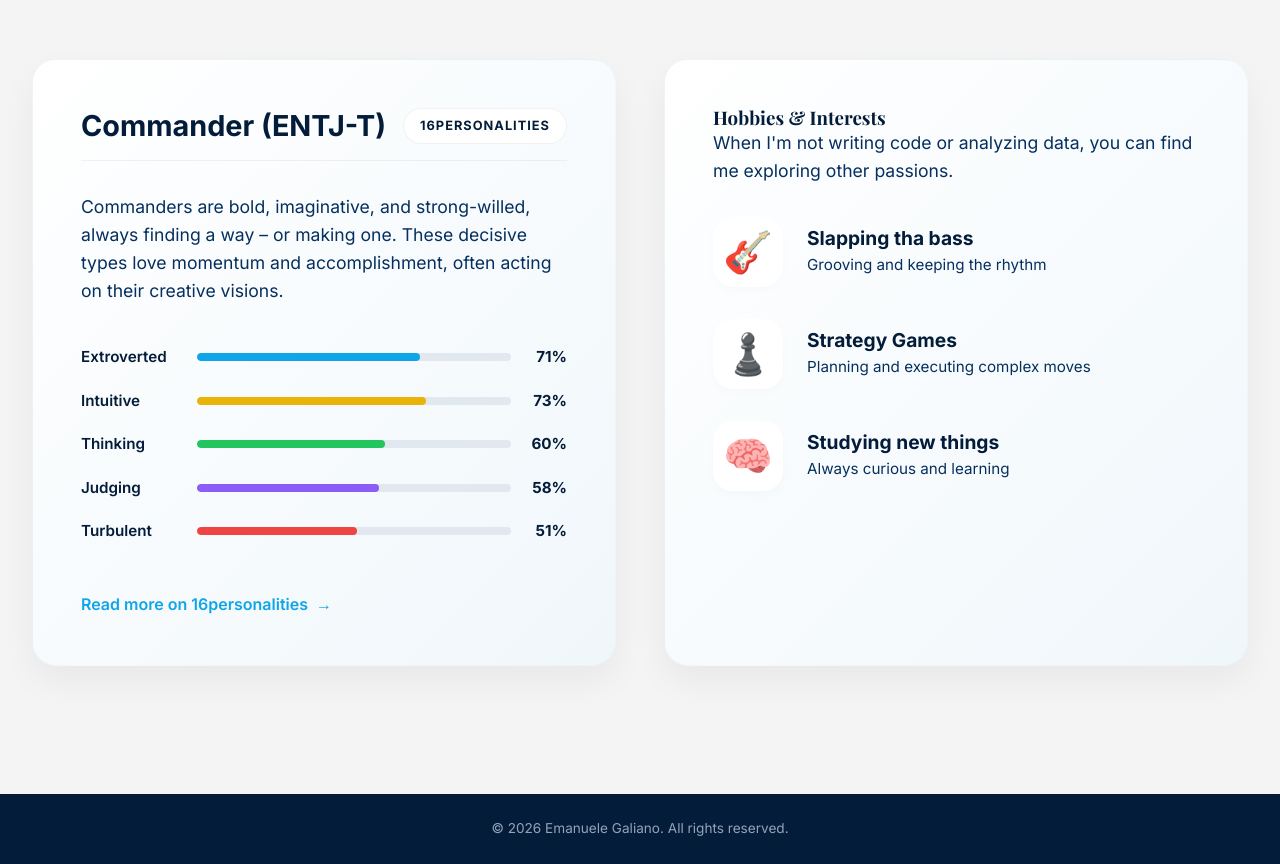
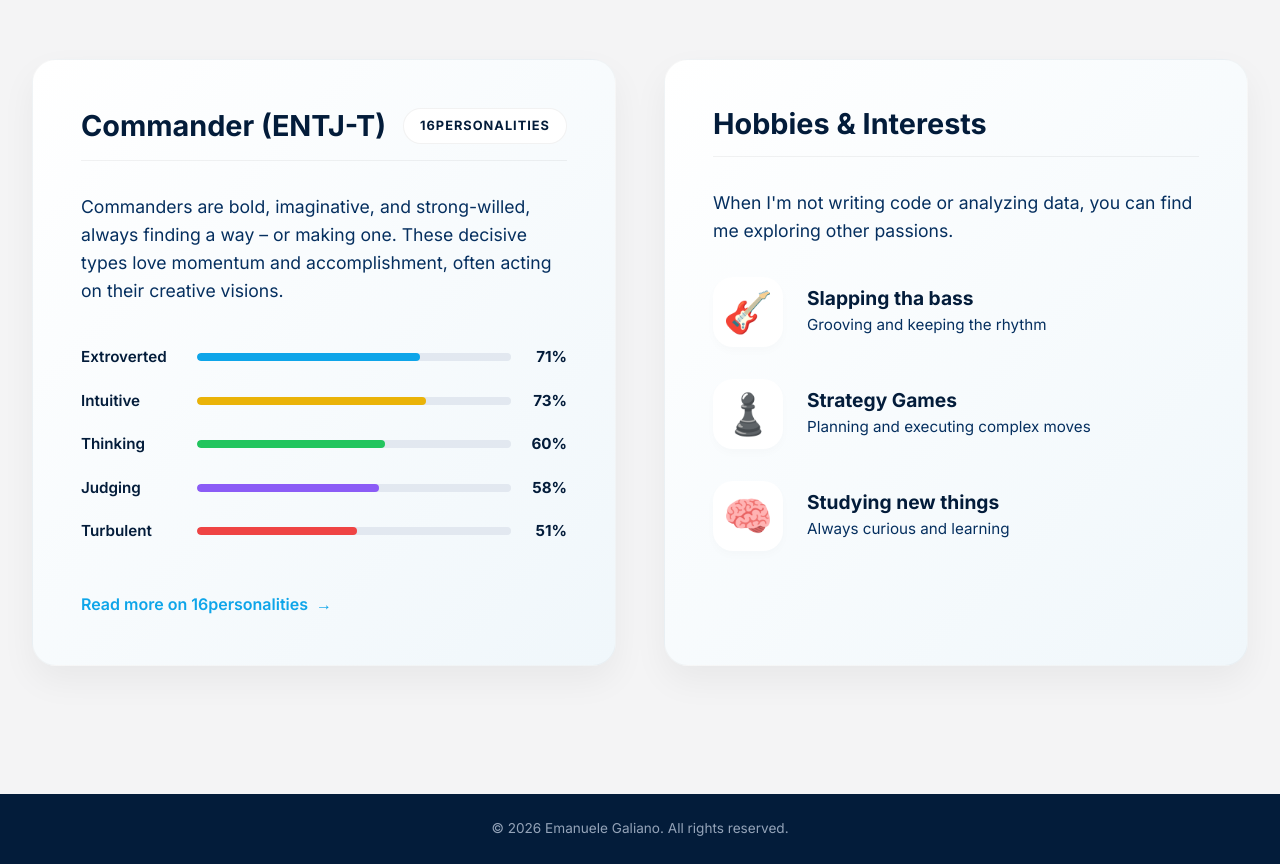
Before and after one commit to emanuelegaliano/portfolio, a React (Vite) app: page / in a window 1280 px wide. Shown: the part 3672-4536 px from the top of the page. Built offline with nearby package versions, Linux system fonts and the light colour scheme; a web font is replaced by a local one.

Commit message:
Minor changes and switch to github actions for deploy

```diff
--- a/src/components/PersonalityHobbies.jsx
+++ b/src/components/PersonalityHobbies.jsx
@@ -56,7 +56,9 @@ const PersonalityHobbies = () => {
 
           {/* Hobbies Card */}
           <div className="ph-card hobbies-card">
-            <h3>Hobbies & Interests</h3>
+            <div className="ph-card-header">
+              <h3>Hobbies & Interests</h3>
+            </div>
             <p className="personality-desc" style={{marginBottom: '2rem'}}>
               When I'm not writing code or analyzing data, you can find me exploring other passions.
             </p>
```
